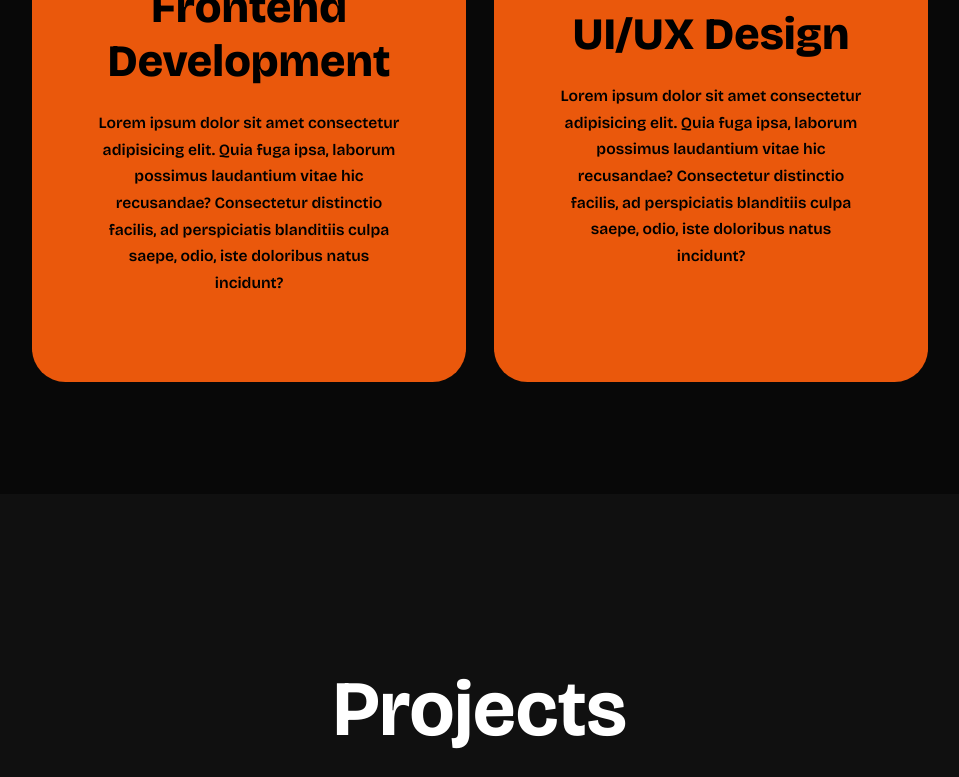
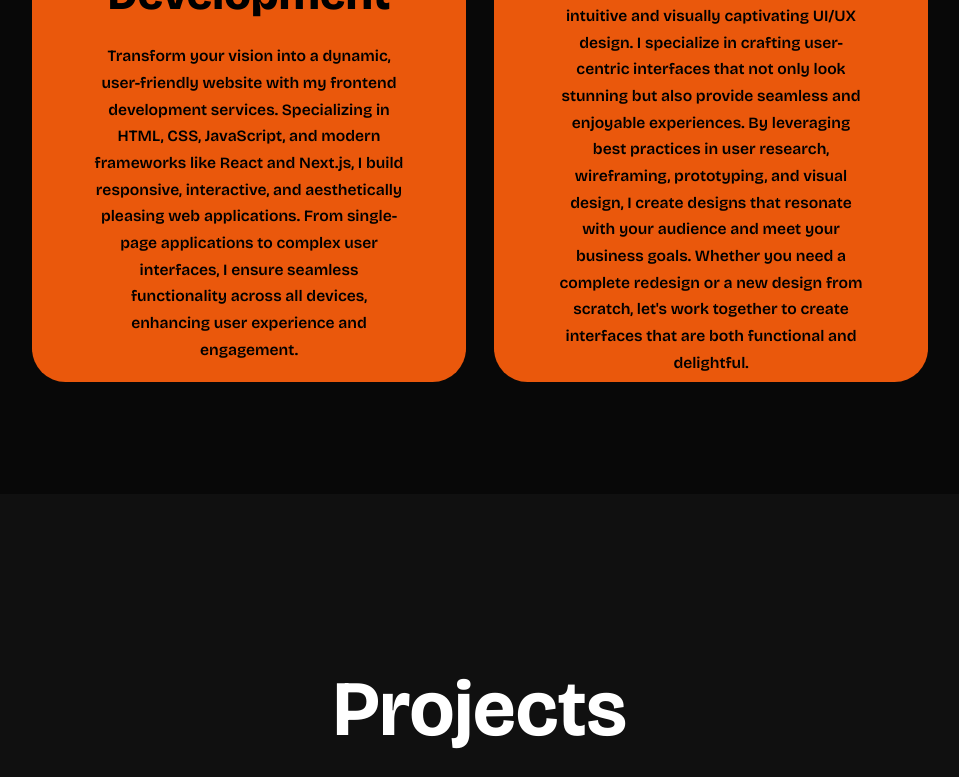
Before and after one commit to SandyAbasman/My-portfolio, a plain HTML site: page index.html in a window 1280 px wide. Shown: the part 3459-4236 px from the top of the page, without its empty margins (160-1119 px from the left). Drawn offline with nearby package versions, Linux system fonts and the light colour scheme; a script that the page names is missing.

Commit message:
services fixed

```diff
--- a/index.html
+++ b/index.html
@@ -94,10 +94,13 @@
             <i class="bx bx-code"></i>
             <h4>Frontend Development</h4>
             <p>
-              Lorem ipsum dolor sit amet consectetur adipisicing elit. Quia fuga
-              ipsa, laborum possimus laudantium vitae hic recusandae?
-              Consectetur distinctio facilis, ad perspiciatis blanditiis culpa
-              saepe, odio, iste doloribus natus incidunt?
+              Transform your vision into a dynamic, user-friendly website with
+              my frontend development services. Specializing in HTML, CSS,
+              JavaScript, and modern frameworks like React and Next.js, I build
+              responsive, interactive, and aesthetically pleasing web
+              applications. From single-page applications to complex user
+              interfaces, I ensure seamless functionality across all devices,
+              enhancing user experience and engagement.
             </p>
           </div>
         </div>
@@ -118,10 +121,15 @@
             <i class="bx bxl-figma"></i>
             <h4>UI/UX Design</h4>
             <p>
-              Lorem ipsum dolor sit amet consectetur adipisicing elit. Quia fuga
-              ipsa, laborum possimus laudantium vitae hic recusandae?
-              Consectetur distinctio facilis, ad perspiciatis blanditiis culpa
-              saepe, odio, iste doloribus natus incidunt?
+              Elevate your digital presence with intuitive and visually
+              captivating UI/UX design. I specialize in crafting user-centric
+              interfaces that not only look stunning but also provide seamless
+              and enjoyable experiences. By leveraging best practices in user
+              research, wireframing, prototyping, and visual design, I create
+              designs that resonate with your audience and meet your business
+              goals. Whether you need a complete redesign or a new design from
+              scratch, let's work together to create interfaces that are both
+              functional and delightful.
             </p>
           </div>
         </div>
```
